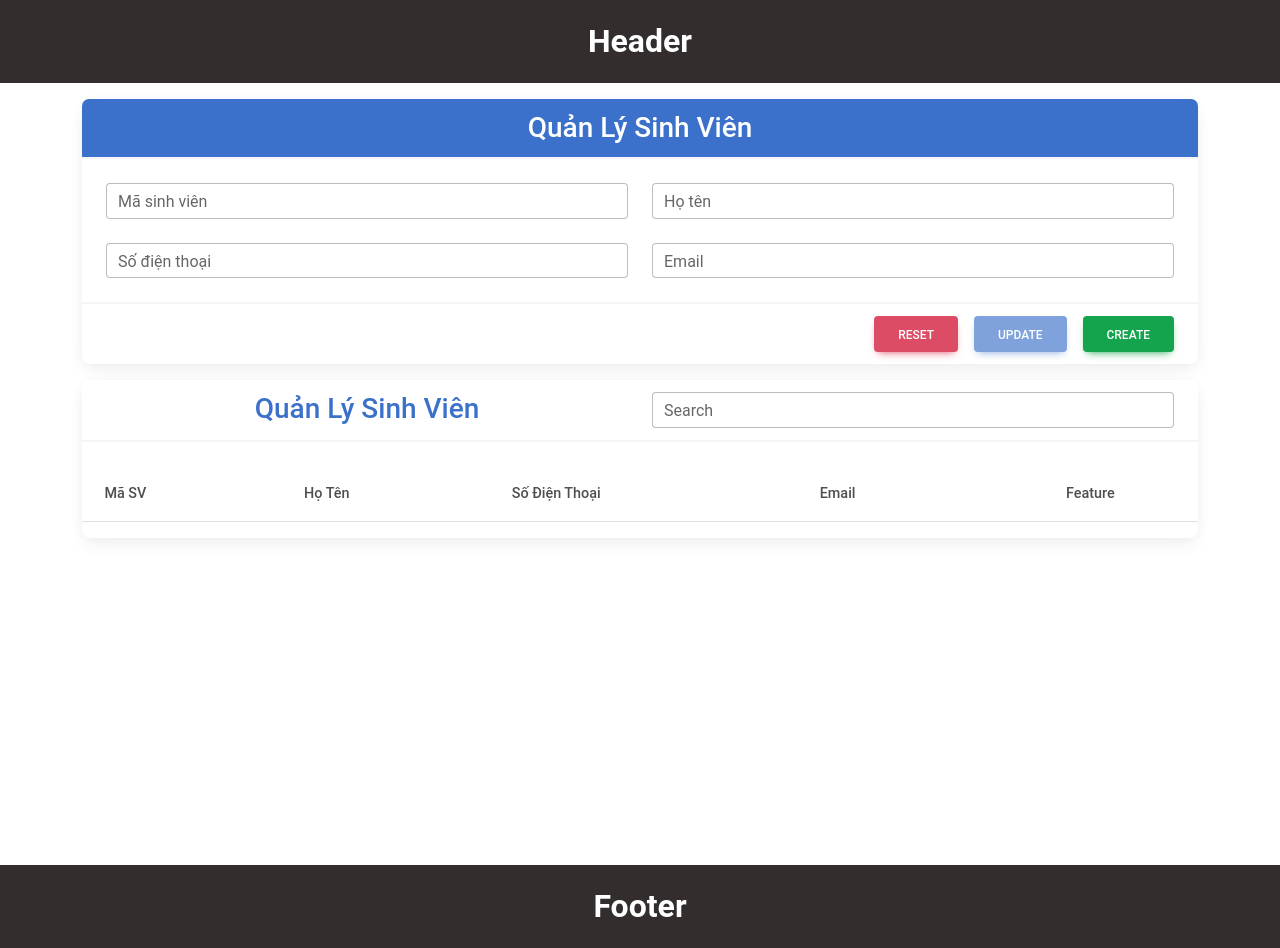
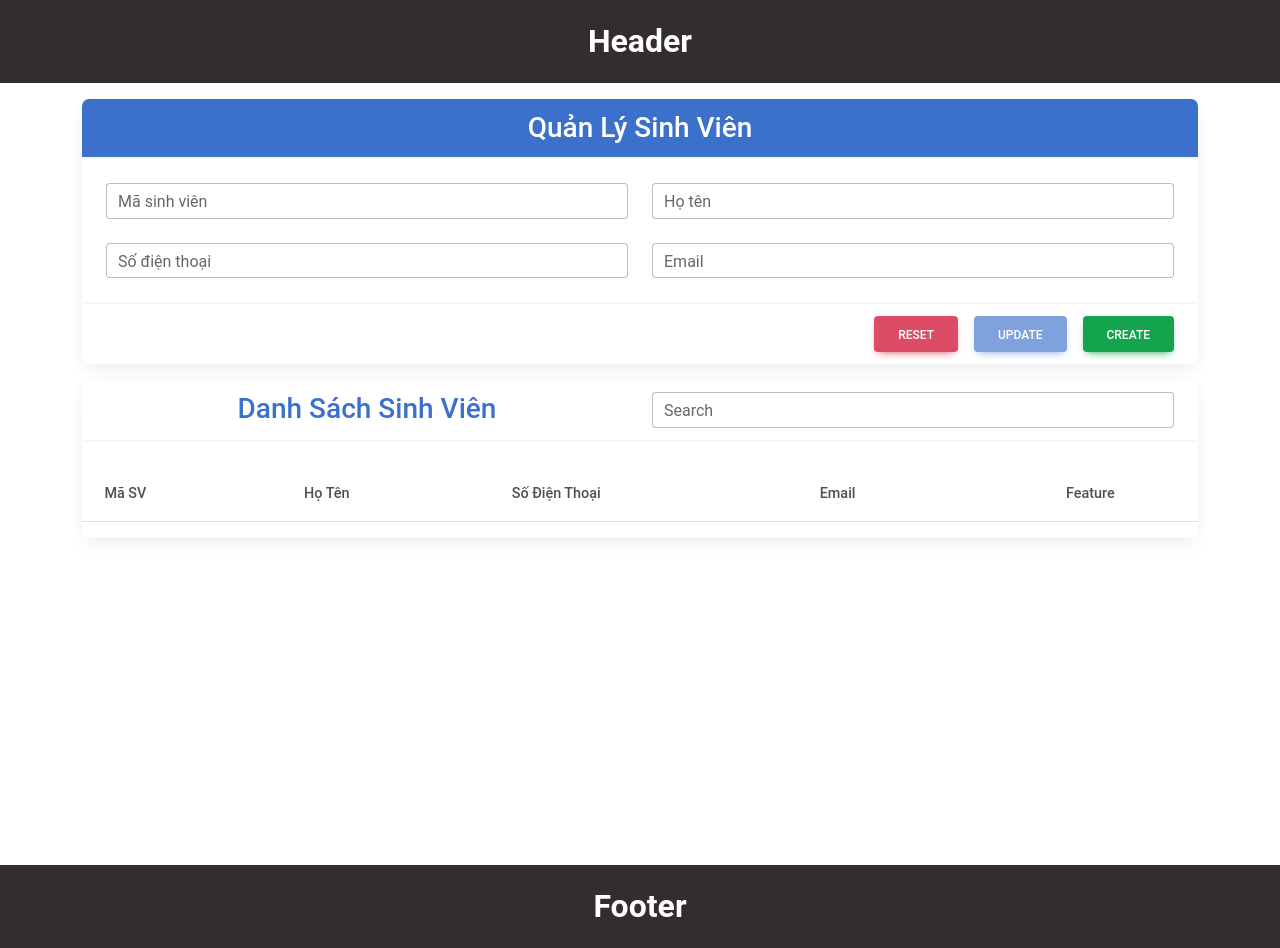
Before and after one commit to duybinh2311/NguyenDuyBinh_BC43_React_4, a React (Vite) app: page / in a window 1280 px wide. Built offline with nearby package versions, Linux system fonts and the light colour scheme.

Commit message:
change title

```diff
--- a/src/components/article/Table.jsx
+++ b/src/components/article/Table.jsx
@@ -91,7 +91,7 @@ export class Table extends Component {
           <div className="row">
             <div className="col-6">
               <h3 className="text-center my-0 text-primary">
-                Quản Lý Sinh Viên
+                Danh Sách Sinh Viên
               </h3>
             </div>
             <div className="col-6">
```
